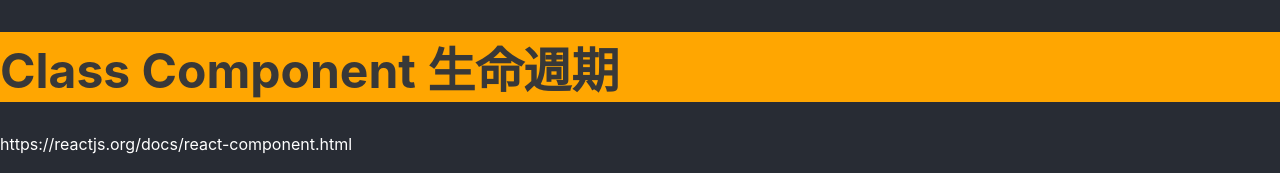
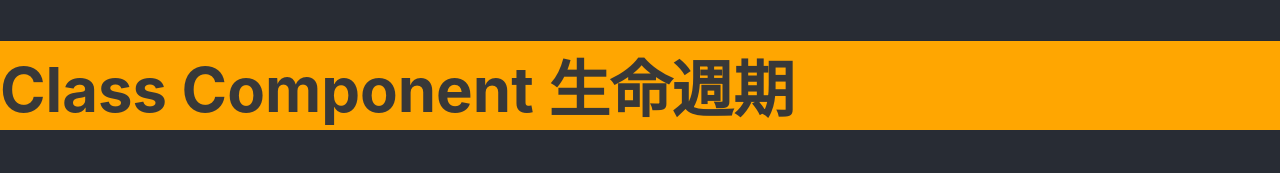
Before and after one commit to Bobo100/React-Class-Component-LifeCycle, a Next.js app: page / in a window 1280 px wide. Shown: the top 173 px of the page. Built offline with nearby package versions, Linux system fonts and the light colour scheme.

Commit message:
Update index.module.scss

```diff
--- a/styles/index.module.scss
+++ b/styles/index.module.scss
@@ -5,6 +5,6 @@
 .h1 {
     background-color: #ffa601;
     color: #383838;
-    font-size: 3em;
+    font-size: calc(36px + 2vw);
     font-weight: 700;
 }
```
